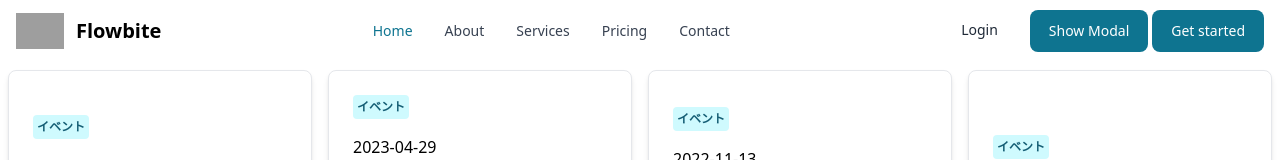
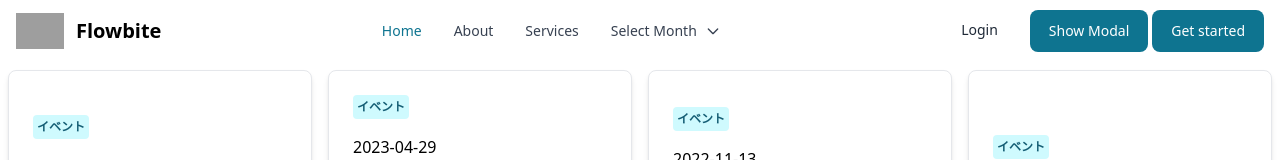
Before and after one commit to jacoyutorius/react-tailwind-flowbite, a React (Create React App) app: page / in a window 1280 px wide. Shown: the top 160 px of the page. Built offline with nearby package versions, Linux system fonts and the light colour scheme; grey boxes are pictures that could not be loaded.

Commit message:
ナビゲーションにドロップダウンを追加した

```diff
--- /dev/null
+++ b/src/components/Dropdown/DropdowmComponent.tsx
@@ -0,0 +1,50 @@
+import { forwardRef } from "react";
+import { Dropdown as FlowbiteDropdown } from "flowbite-react";
+
+const Dropdown = forwardRef(({
+  arrowIcon = true,
+  children,
+  floatingArrow = false,
+  inline = false,
+  label,
+  theme,
+  ...otherProps
+  }:any,
+  ref) => {
+  return (
+    <FlowbiteDropdown
+      arrowIcon={arrowIcon}
+      floatingArrow={floatingArrow}
+      inline={inline}
+      label={label}
+      theme={{ inlineWrapper: "flex items-center text-gray-700" }}
+      // ref={ref}
+      {...otherProps}>
+      {children}
+    </FlowbiteDropdown>
+  )
+})
+
+const DropdownItem = (
+  {
+    children,
+    icon,
+    onClick,
+    ...otherProps
+  }:any
+) => {
+  return (
+    <FlowbiteDropdown.Item
+      icon={icon}
+      onClick={onClick}
+      {...otherProps}>
+      {children}
+    </FlowbiteDropdown.Item>
+  )
+}
+
+export const DropdownComponent = Object.assign(Dropdown, {
+  // Divider: DropdownDivider,
+  // Header: DropdownHeader,
+  Item: DropdownItem
+})
--- /dev/null
+++ b/src/components/Dropdown/index.tsx
@@ -0,0 +1 @@
+export { DropdownComponent } from "./DropdowmComponent"
--- a/src/components/Navbar/NavbarComponent.tsx
+++ b/src/components/Navbar/NavbarComponent.tsx
@@ -1,4 +1,5 @@
 import { Navbar, Button } from "flowbite-react"
+import { DropdownComponent as Dropdown } from "../Dropdown"
 
 export type NavbarComponentProps = {
   onClick: () => void
@@ -45,12 +46,17 @@ export const NavbarComponent = (props: NavbarComponentProps): JSX.Element => {
           <Navbar.Link href="/">
             Services
           </Navbar.Link>
-          <Navbar.Link href="/">
-            Pricing
-          </Navbar.Link>
-          <Navbar.Link href="/">
-            Contact
-          </Navbar.Link>
+          <Dropdown
+            label="Select Month"
+            arrowIcon={true}
+            inline={true}
+            floatingArrow={true}>
+              <Dropdown.Item
+                onClick={ () => { alert("hogehoge") } }>
+                2023/04
+              </Dropdown.Item>
+            </Dropdown>
+
         </Navbar.Collapse>
       </Navbar>
   )
```
